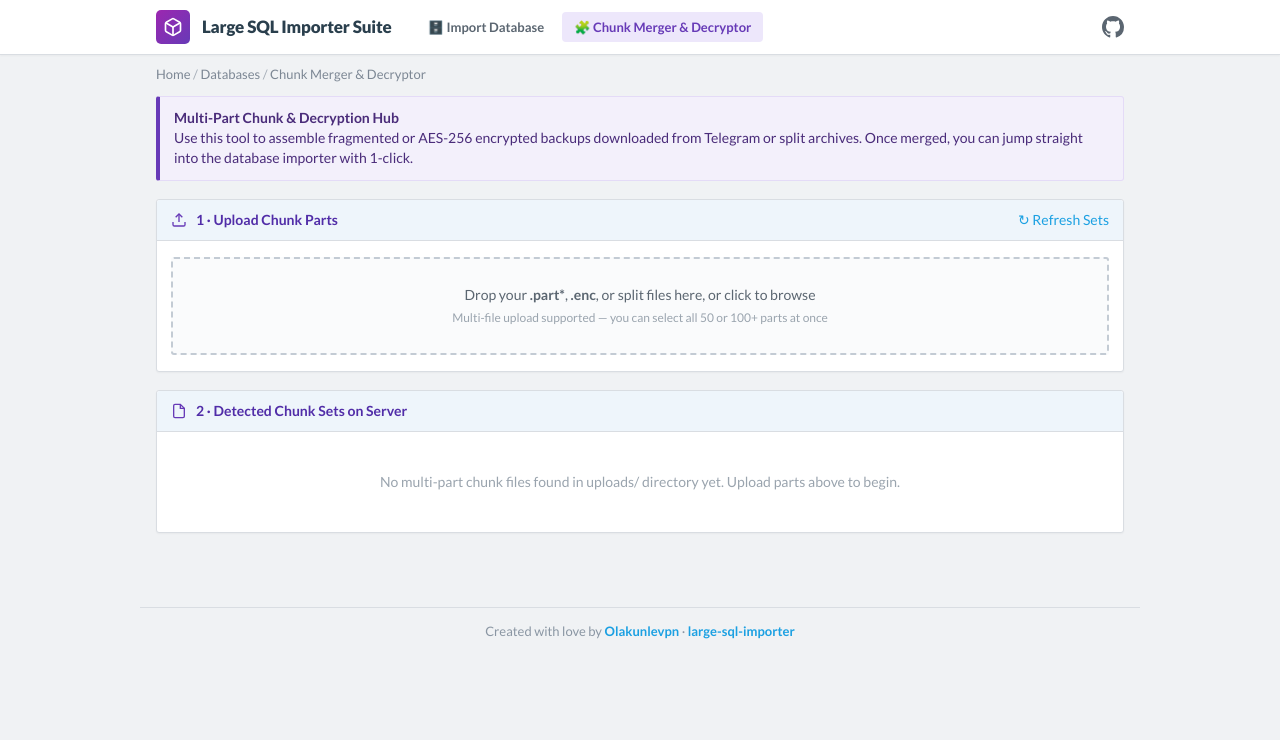
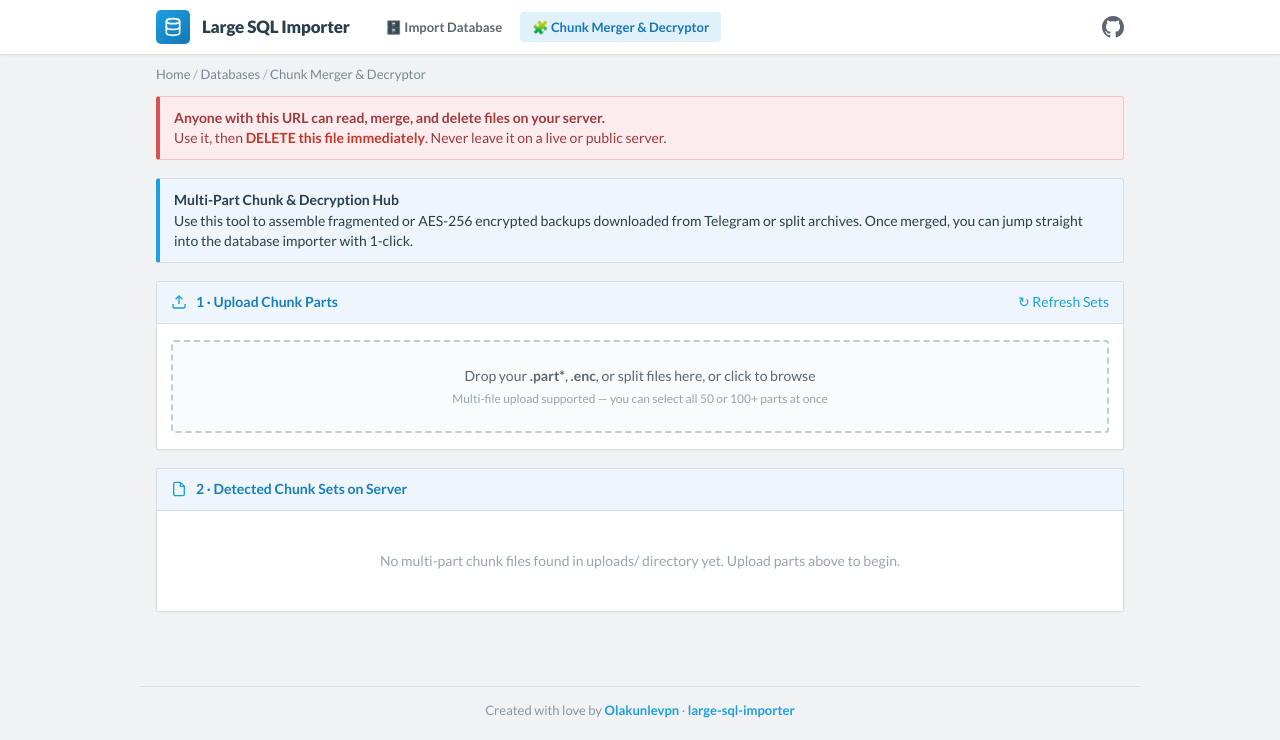
Before and after one commit to olakunlevpn/large-sql-importer, a PHP site: page /merge.php in a window 1280 px wide. Shown: the top 740 px of the page. Run offline with PHP 8.4, Linux system fonts and the light colour scheme; data that the repository does not hold is empty; some libraries are stand-ins or nearby versions.

Commit message:
style: unify brandbar logo, colors, and layout across all tools

```diff
--- a/index.php
+++ b/index.php
@@ -1150,7 +1150,7 @@ $defaults = db_defaults();
     <div class="logo">
       <svg width="20" height="20" viewBox="0 0 24 24" fill="none" stroke="currentColor" stroke-width="2"><ellipse cx="12" cy="5" rx="8" ry="3"/><path d="M4 5v14c0 1.7 3.6 3 8 3s8-1.3 8-3V5"/><path d="M4 12c0 1.7 3.6 3 8 3s8-1.3 8-3"/></svg>
     </div>
-    <h1>Large SQL Importer Suite</h1>
+    <h1>Large SQL Importer</h1>
 
     <nav class="nav-tabs">
       <a href="index.php" class="tab-link active">🗄️ Import Database</a>
--- a/merge.php
+++ b/merge.php
@@ -544,7 +522,7 @@ if ($action === 'merge') {
 <head>
 <meta charset="utf-8">
 <meta name="viewport" content="width=device-width, initial-scale=1">
-<title>Chunk Merger &amp; Decryptor &middot; Large SQL Importer Suite</title>
+<title>Chunk Merger &amp; Decryptor &middot; Large SQL Importer</title>
 <link rel="stylesheet" href="https://code.jquery.com/ui/1.14.1/themes/base/jquery-ui.min.css">
 <link rel="stylesheet" href="https://fonts.googleapis.com/css2?family=Lato:wght@400;700;900&display=swap">
 <script src="https://code.jquery.com/jquery-3.7.1.min.js"></script>
@@ -562,10 +540,10 @@ if ($action === 'merge') {
   a:hover{text-decoration:underline}
   .mono{font-family:ui-monospace,SFMono-Regular,Menlo,Consolas,monospace}
 
-  /* brand bar & nav tabs */
+  /* brand bar */
   .brandbar{background:#fff;border-bottom:1px solid var(--cp-border);box-shadow:0 1px 2px rgba(0,0,0,.04)}
   .brandbar .inner{max-width:1000px;margin:0 auto;padding:10px 16px;display:flex;align-items:center;gap:12px;flex-wrap:wrap}
-  .brandbar .logo{width:34px;height:34px;border-radius:5px;background:linear-gradient(135deg,#9c27b0,#673ab7);display:flex;align-items:center;justify-content:center;color:#fff;flex:0 0 auto}
+  .brandbar .logo{width:34px;height:34px;border-radius:5px;background:linear-gradient(135deg,#1ba0e2,#1577b8);display:flex;align-items:center;justify-content:center;color:#fff;flex:0 0 auto}
   .brandbar h1{font-size:17px;font-weight:900;color:var(--cp-head);margin:0;letter-spacing:-.2px}
   .brandbar .sub{font-size:12px;color:#8a96a3}
   .brandbar .ghlink{color:#5b6671;display:flex;align-items:center;margin-left:auto}
@@ -574,7 +552,7 @@ if ($action === 'merge') {
   .nav-tabs{display:flex;gap:6px;margin:0 12px}
   .tab-link{padding:6px 12px;font-size:13px;font-weight:700;color:#5b6671;border-radius:4px;text-decoration:none;display:inline-flex;align-items:center;gap:6px;transition:background .15s,color .15s}
   .tab-link:hover{background:#f0f4f8;color:var(--cp-blue);text-decoration:none}
-  .tab-link.active{background:#ede7fb;color:#673ab7}
+  .tab-link.active{background:#e1f1fb;color:#1577b8}
 
   /* breadcrumb */
   .crumbs{max-width:1000px;margin:0 auto;padding:10px 16px 0;font-size:13px;color:#7c8794}
@@ -585,28 +563,29 @@ if ($action === 'merge') {
   /* panel */
   .panel{background:#fff;border:1px solid var(--cp-border);border-radius:3px;margin-bottom:18px;box-shadow:0 1px 2px rgba(0,0,0,.04)}
   .panel>.phead{display:flex;align-items:center;gap:9px;background:var(--cp-strip);border-bottom:1px solid var(--cp-border);padding:10px 14px;border-radius:3px 3px 0 0}
-  .panel>.phead .ico{color:#673ab7;display:flex}
-  .panel>.phead h2{margin:0;font-size:14px;font-weight:700;color:#512da8}
+  .panel>.phead .ico{color:var(--cp-blue);display:flex}
+  .panel>.phead h2{margin:0;font-size:14px;font-weight:700;color:#157fc0}
   .panel>.phead .right{margin-left:auto}
   .pbody{padding:16px 14px}
 
   /* callouts */
   .callout{padding:11px 14px;border:1px solid;border-left-width:4px;border-radius:3px;margin-bottom:18px}
   .callout-danger{background:#fdeced;border-color:#f0c5c9;border-left-color:#d9534f;color:#9d3b3f}
-  .callout-info{background:#f3f0fb;border-color:#e4dbf7;border-left-color:#673ab7;color:#4a2c7a}
+  .callout-danger b{color:#c0392b}
+  .callout-info{background:#eef5fb;border-color:#d9dde2;border-left-color:var(--cp-blue);color:#2a3f4d}
   .callout .ttl{font-weight:700}
 
   /* dropzone */
-  .dropzone{border:2px dashed var(--cp-border-in);background:var(--cp-soft);border-radius:3px;padding:26px 18px;text-align:center;color:#7c8794;cursor:pointer;transition:border-color .15s,background .15s}
-  .dropzone.drag{border-color:#673ab7;background:#f8f5fc}
+  .dropzone{border:2px dashed var(--cp-border-in);background:var(--cp-soft);border-radius:3px;padding:24px;text-align:center;color:#7c8794;cursor:pointer}
+  .dropzone.drag{border-color:var(--cp-blue);background:#eef8fe}
   .dropzone .big{color:#5b6671;font-size:14px}
   .dropzone .sm{font-size:12px;color:#9aa4ae;margin-top:4px}
 
   /* buttons */
   .btn{display:inline-block;padding:7px 16px;border-radius:3px;border:1px solid transparent;font-size:14px;font-family:inherit;font-weight:700;cursor:pointer;line-height:1.3}
   .btn:focus{outline:none}
-  .btn-primary{background:#673ab7;border-color:#5e35b1;color:#fff}
-  .btn-primary:hover{background:#5e35b1}
+  .btn-primary{background:var(--cp-blue);border-color:var(--cp-blue-d);color:#fff}
+  .btn-primary:hover{background:var(--cp-blue-d)}
   .btn-success{background:#54a854;border-color:#4a974a;color:#fff}
   .btn-success:hover{background:#4a974a}
   .btn-default{background:#fff;border-color:var(--cp-border-in);color:var(--cp-ink)}
@@ -658,9 +654,9 @@ if ($action === 'merge') {
 <div class="brandbar">
   <div class="inner">
     <div class="logo">
-      <svg width="20" height="20" viewBox="0 0 24 24" fill="none" stroke="currentColor" stroke-width="2"><path d="M21 16V8a2 2 0 0 0-1-1.73l-7-4a2 2 0 0 0-2 0l-7 4A2 2 0 0 0 3 8v8a2 2 0 0 0 1 1.73l7 4a2 2 0 0 0 2 0l7-4A2 2 0 0 0 21 16z"/><polyline points="3.27 6.96 12 12.01 20.73 6.96"/><line x1="12" y1="22.08" x2="12" y2="12"/></svg>
+      <svg width="20" height="20" viewBox="0 0 24 24" fill="none" stroke="currentColor" stroke-width="2"><ellipse cx="12" cy="5" rx="8" ry="3"/><path d="M4 5v14c0 1.7 3.6 3 8 3s8-1.3 8-3V5"/><path d="M4 12c0 1.7 3.6 3 8 3s8-1.3 8-3"/></svg>
     </div>
-    <h1>Large SQL Importer Suite</h1>
+    <h1>Large SQL Importer</h1>
 
     <nav class="nav-tabs">
       <a href="index.php" class="tab-link">🗄️ Import Database</a>
@@ -676,6 +672,12 @@ if ($action === 'merge') {
 <div class="crumbs">Home <span>/</span> Databases <span>/</span> Chunk Merger &amp; Decryptor</div>
 
 <div class="wrap">
+
+  <!-- SECURITY WARNING -->
+  <div class="callout callout-danger">
+    <div class="ttl">Anyone with this URL can read, merge, and delete files on your server.</div>
+    <div>Use it, then <b>DELETE this file immediately</b>. Never leave it on a live or public server.</div>
+  </div>
 
   <div class="callout callout-info">
     <div class="ttl">Multi-Part Chunk &amp; Decryption Hub</div>
@@ -797,7 +799,7 @@ $(function(){
       }
 
       currentSets.forEach(function(g, idx){
-        const card = $('<div class="chunk-set '+(g.isComplete?'valid':'invalid')+'">');
+        const card = $('<div class="chunk-set '+(g.isComplete?'':'invalid')+'">');
 
         let statusHtml = '';
         if(g.isComplete){
@@ -806,7 +808,7 @@ $(function(){
           statusHtml = '<span class="warn">⚠ Missing sequence numbers: Part '+g.missing.join(', ')+'</span>';
         }
 
-        let badges = '<span class="badge b-purple">'+g.count+' parts</span> <span class="badge b-purple">'+esc(g.totalSizeh)+'</span>';
+        let badges = '<span class="badge b-parts">'+g.count+' parts</span> <span class="badge b-parts">'+esc(g.totalSizeh)+'</span>';
         if(g.isEncrypted) badges += ' <span class="badge b-enc">🔒 AES-256 Encrypted</span>';
         if(g.targetExists) badges += ' <span class="badge b-ok">Merged File Exists ('+esc(g.targetSizeh)+')</span>';
 
```
Also changed, not shown: other parts of merge.php (+30 -39 lines).
